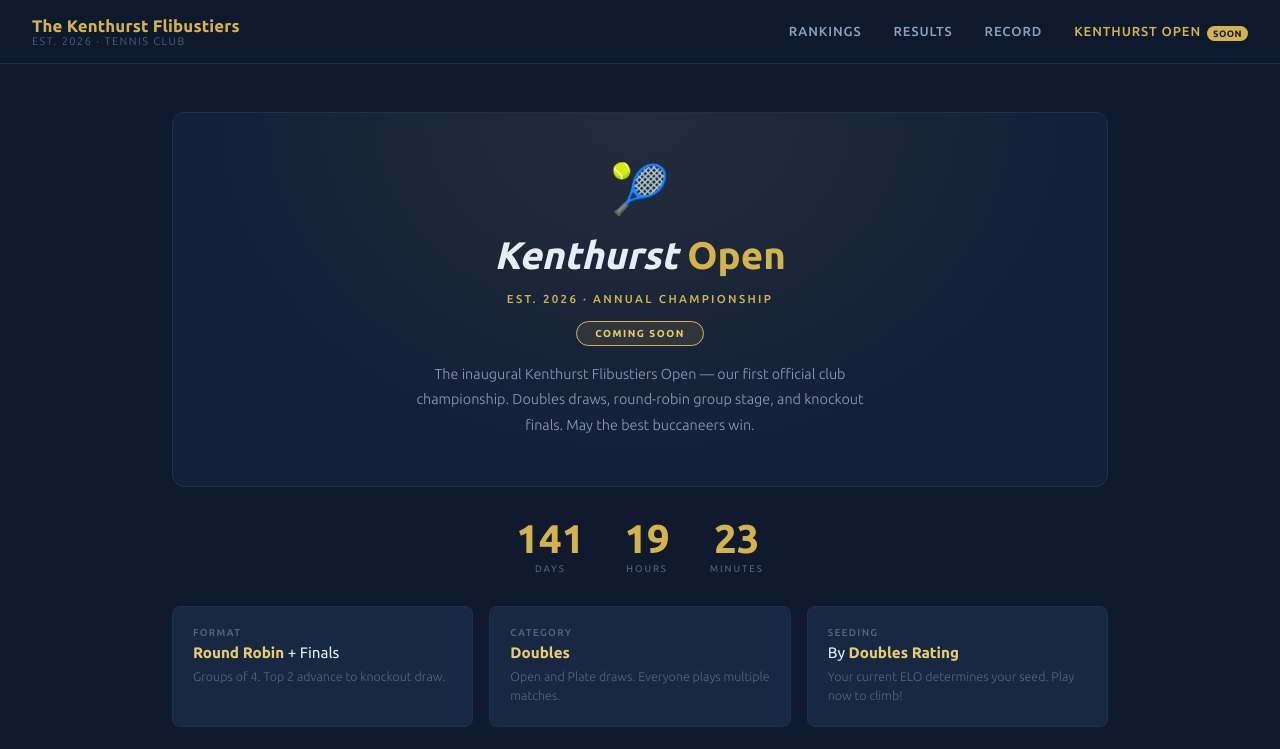
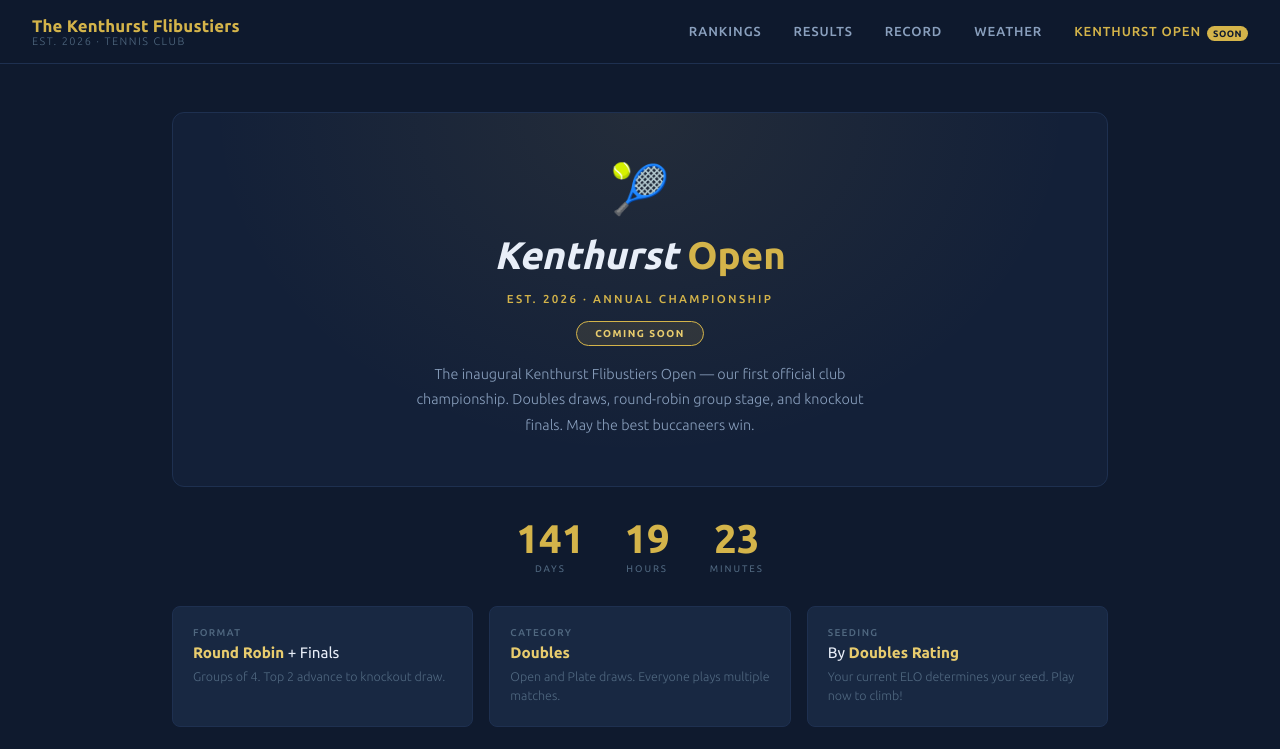
Before and after one commit to dmitridrozdov/kenthurst-flibustiers, a Next.js app: page /open in a window 1280 px wide. Shown: the top 749 px of the page. Built offline with nearby package versions, Linux system fonts and the light colour scheme; no server answers.

Commit message:
Update Nav.tsx

```diff
--- a/src/components/Nav.tsx
+++ b/src/components/Nav.tsx
@@ -8,6 +8,7 @@ const links = [
   { href: '/', label: 'Rankings' },
   { href: '/results', label: 'Results' },
   { href: '/record', label: 'Record' },
+  { href: '/weather', label: 'Weather' },
   { href: '/open', label: 'Kenthurst Open', badge: 'Soon' },
 ]
 
```
